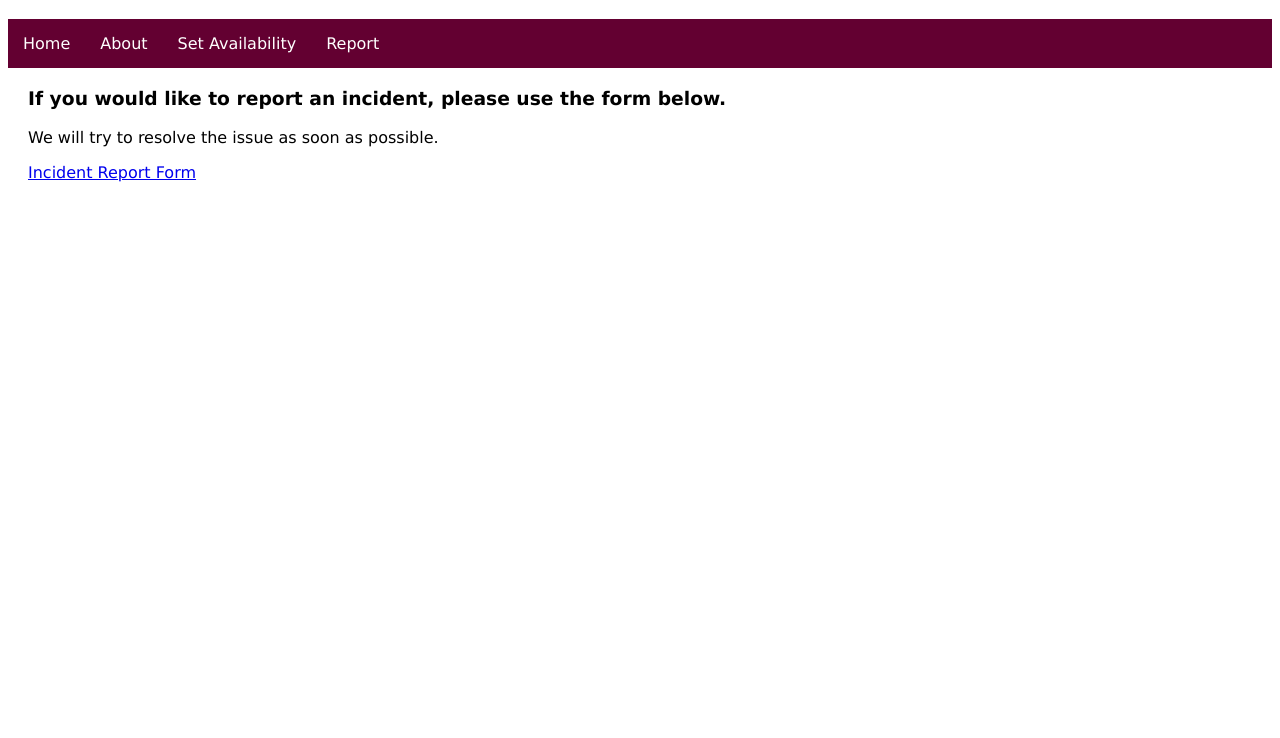
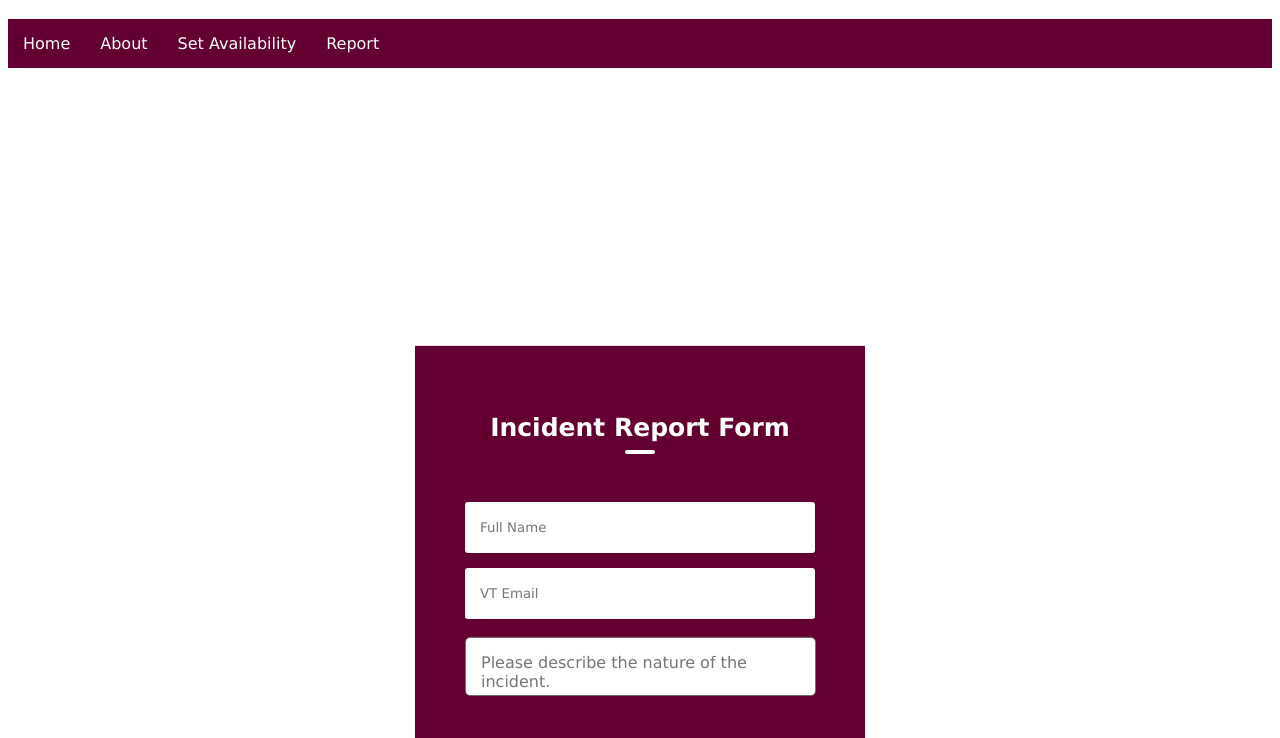
Before and after one commit to laylascott/Be-My-Buddy, a plain HTML site: page report.html in a window 1280 px wide. Shown: the part 62-800 px from the top of the page. Drawn offline with Linux system fonts and the light colour scheme.

Commit message:
final commit

```diff
--- a/report.html
+++ b/report.html
@@ -18,12 +18,41 @@
       </ul>
     </nav>
 
-    <main>
-      <h3>
-        If you would like to report an incident, please use the form below.
-      </h3>
-      <p>We will try to resolve the issue as soon as possible.</p>
-      <a href="https://forms.gle/p75orxTcG44KM75b9"> Incident Report Form</a>
-    </main>
+    <div class="container">
+      <div class="form-box">
+        <h1 id="title">Incident Report Form</h1>
+        <form>
+          <div class="input-group">
+            <div class="input-field" id="nameField">
+              <input type="text" placeholder="Full Name" required />
+            </div>
+
+            <div class="input-field">
+              <input type="email" placeholder="VT Email" required />
+            </div>
+          </div>
+
+          <div class="btn-field">
+            <button type="'submit" id="submit">Submit</button>
+          </div>
+        </form>
+
+        <div class="wrapper">
+          <textarea
+            placeholder="Please describe the nature of the incident."
+            required
+          ></textarea>
+        </div>
+      </div>
+    </div>
+
+    <script>
+      const textarea = document.querySelector("textarea");
+      textarea.addEventListener("keyup", (e) => {
+        textarea.style.height = "63px";
+        let scHeight = e.target.scrollHeight;
+        textarea.style.height = `${scHeight}px`;
+      });
+    </script>
   </body>
 </html>
--- a/style.css
+++ b/style.css
@@ -131,3 +131,37 @@ form p a{
   background: gray;
   color: white;
 }
+
+.wrapper {
+  width: 78%;
+  margin: 15px 0;
+  border-radius: 3px;
+  display: flexbox;
+  align-items: center;
+  max-height: 65px;
+  position:absolute;
+  top: 46%;
+
+
+}
+
+.wrapper textarea {
+  width: 100%;
+  height: 59px;
+  padding: 15px;
+  outline: none;
+  resize: none;
+  font-size: 16px;
+  margin-top: 20px;
+  border-radius: 5px;
+  max-height: 120px;
+
+}
+
+textarea:is(:focus, :valid) {
+  padding: 14px;
+}
+
+textarea::-webkit-scrollbar {
+  width: 0px;
+}
```
Also changed, not shown: index.html (+4 -4 lines).
